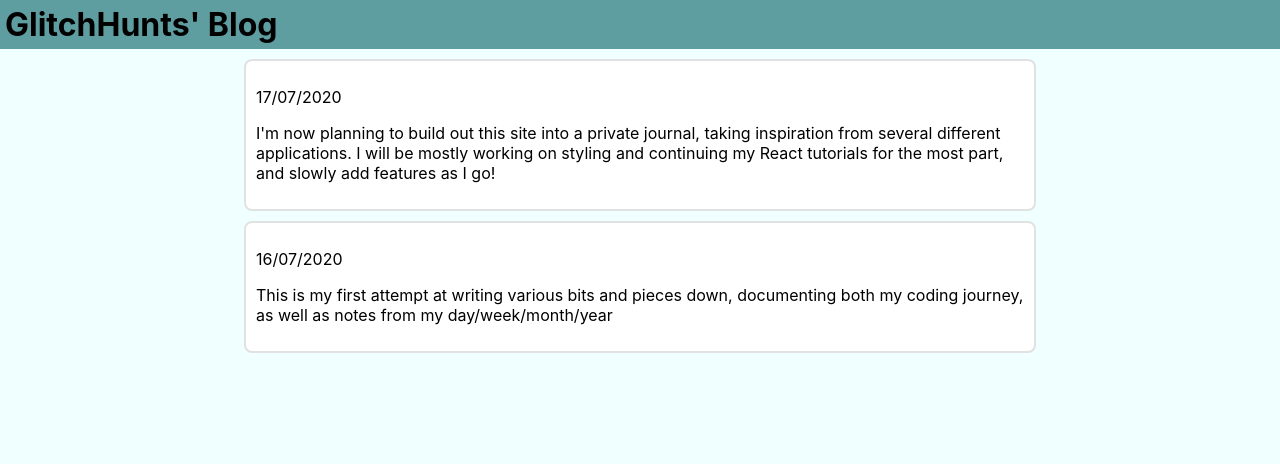
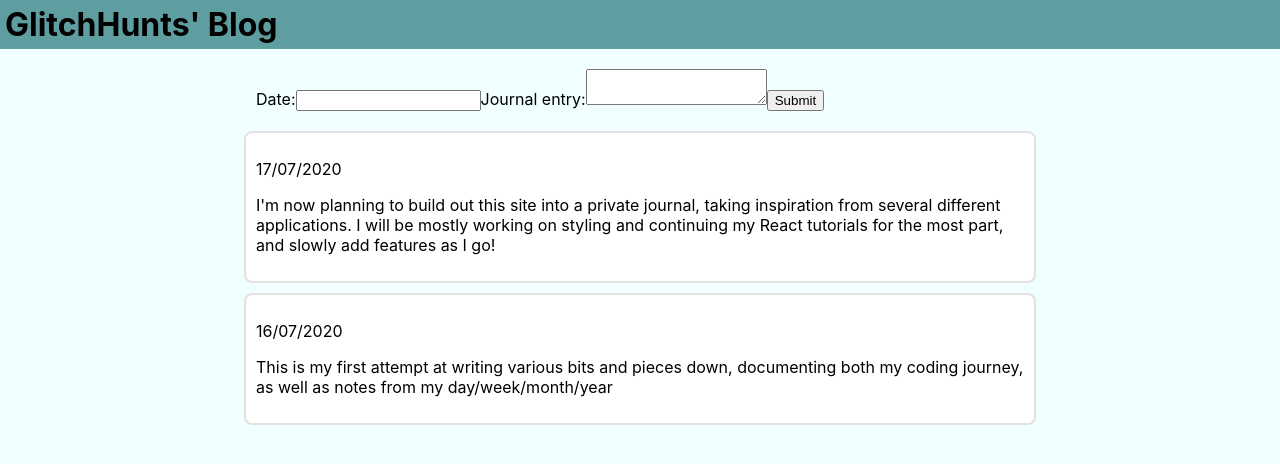
Before and after one commit to GlitchHunt/joeblog, a React (Create React App) app: page / in a window 1280 px wide. Shown: the top 464 px of the page. Built offline with nearby package versions, Linux system fonts and the light colour scheme.

Commit message:
form added

```diff
--- a/src/App.css
+++ b/src/App.css
@@ -10,9 +10,14 @@ body {
   padding: 5px;
 }
 
+.new-journal-entry {
+  width: 60vw;
+  margin: 0px auto 10px auto;
+  padding: 10px;
+}
+
 .journal-entry-wrapper {
   background-color: white;
-  margin: 15px;
   width: 60vw;
   border: 2px solid #e1e1e2;
   border-radius: 8px;
--- a/src/App.js
+++ b/src/App.js
@@ -5,6 +5,19 @@ function App() {
   return (
     <div className="App">
       <h1 className="global-header">GlitchHunts&apos; Blog</h1>
+      <div className="new-journal-entry">
+        <form>
+          <label htmlFor="date">
+            Date:
+            <input className="date" type="text" />
+          </label>
+          <label className="new-entry-text" htmlFor="journal-entry">
+            Journal entry:
+            <textarea />
+          </label>
+          <input type="submit" value="Submit" />
+        </form>
+      </div>
       <div className="journal-entry-wrapper">
         <p className="date">17/07/2020</p>
         <p className="journal-entry">
```
